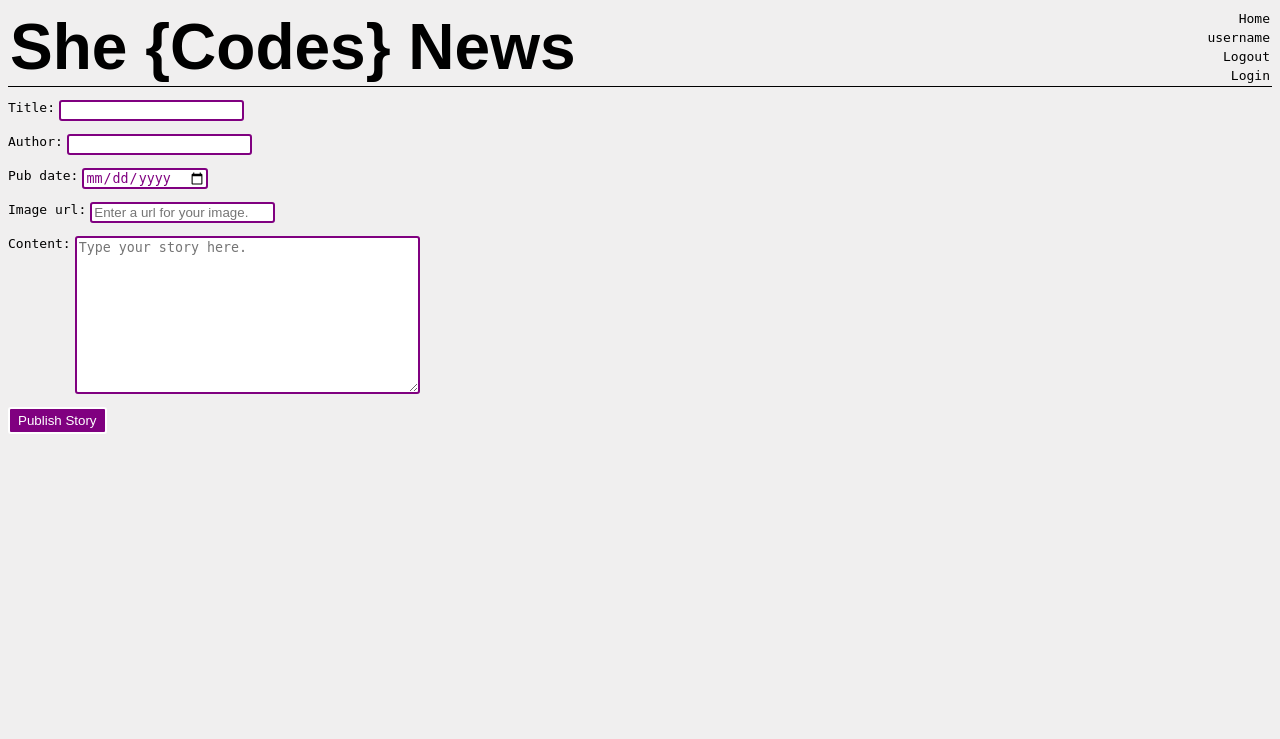
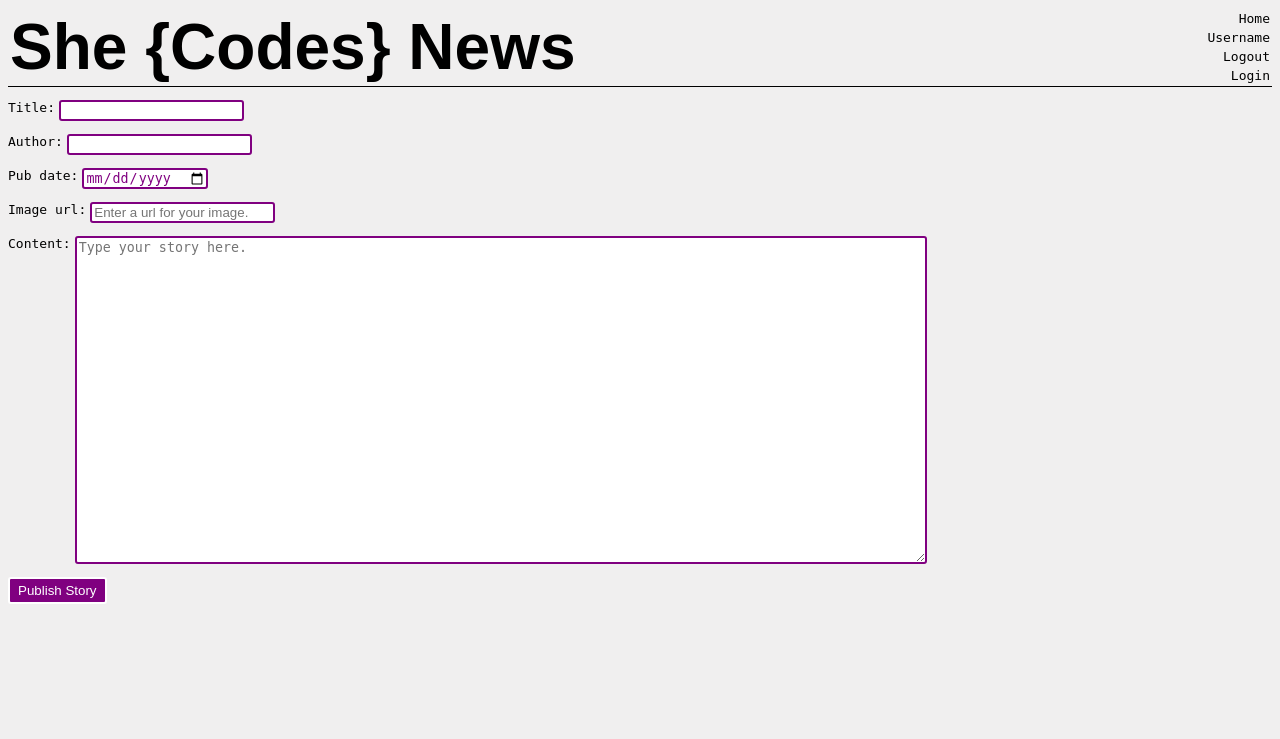
Before and after one commit to michellegleed/she-codes-news, a Django app: template she_codes_news/news/templates/news/createStory.html in a window 1280 px wide. Shown: the top 739 px of the page. Run offline with Django 3.2, Linux system fonts and the light colour scheme; the template is opened without the code that fills it: values that come from a table or form of the project are taken from there, others are empty; parts of the project's set-up code (start-up, migrations or seed data) failed here and were passed over; some web fonts are replaced.

Commit message:
Updated styles.css

```diff
--- a/she_codes_news/news/forms.py
+++ b/she_codes_news/news/forms.py
@@ -39,5 +39,4 @@ class StoryForm(ModelForm):
                     'placeholder': 'Type your story here.',
                 }
             ),
-
         }
--- a/she_codes_news/news/static/news/styles.css
+++ b/she_codes_news/news/static/news/styles.css
@@ -111,3 +111,12 @@ form p {
 form p label {
     margin-right: 4px;
 }
+
+textarea#content-ta {
+    height: 40vh;
+    width: 66vw;
+}
+
+nav a:hover {
+    color: purple;
+}
--- a/she_codes_news/templates/nav.html
+++ b/she_codes_news/templates/nav.html
@@ -1,6 +1,6 @@
 <nav>
     <a href="{% url 'news:index' %}">Home</a>
-    <a href="#">username</a>
+    <a href="#">Username</a>
     <a href="#">Logout</a>
     <a href="#">Login</a>
 </nav>
```
